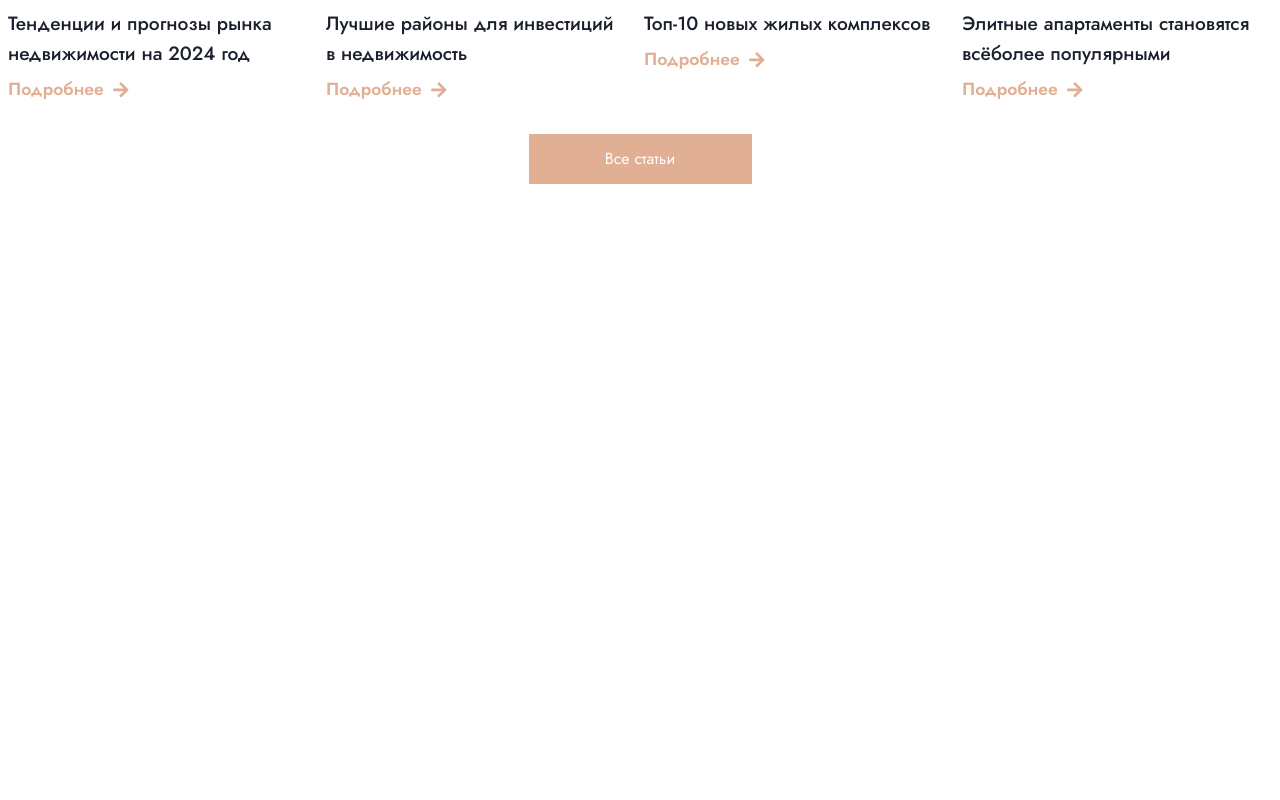
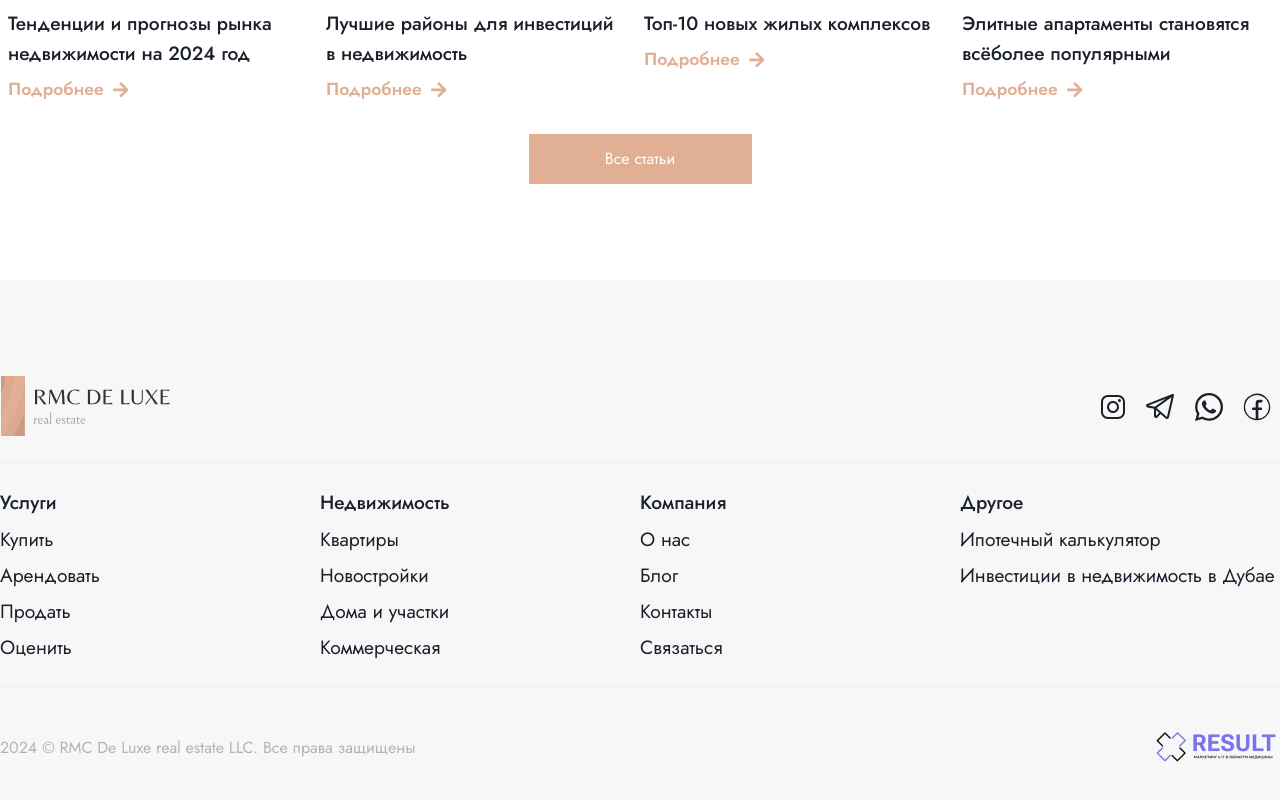
Before and after one commit to HumbleBoyy/DeluxeRealEstate, a React (Vite) app: page / in a window 1280 px wide. Shown: the part 7465-8265 px from the top of the page. Before the commit the page ends 7745 px from the top, so only its background shows below. Built offline with nearby package versions, Linux system fonts and the light colour scheme.

Commit message:
Responsive design ended

```diff
--- a/src/Components/Footer/Footer.jsx
+++ b/src/Components/Footer/Footer.jsx
@@ -13,7 +13,7 @@ const Footer = () => {
     <>
       <section className='footer_section'>
         <div className="container">
-            <div className="footer_items" data-aos="flip-up">
+            <div className="footer_items"data-aos="fade-up">
                 <div className="footer_item_top">
                     <NavbarLogo/>
                     <div className="social_media_icons">
--- a/src/Components/Home/Home.jsx
+++ b/src/Components/Home/Home.jsx
@@ -60,7 +60,7 @@ const Home = () => {
       <Blog/>
 
       {/* Footer Component */}
-      {/* <Footer/> */}
+      <Footer/>
     </>
   )
 }
```
